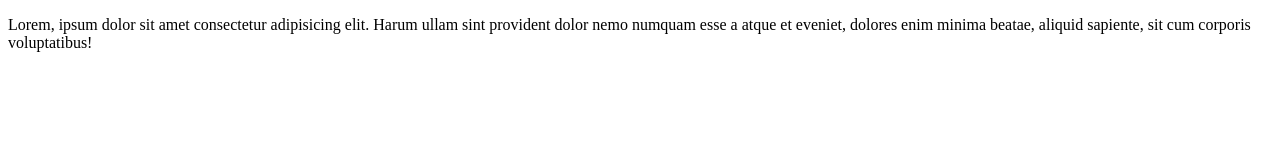
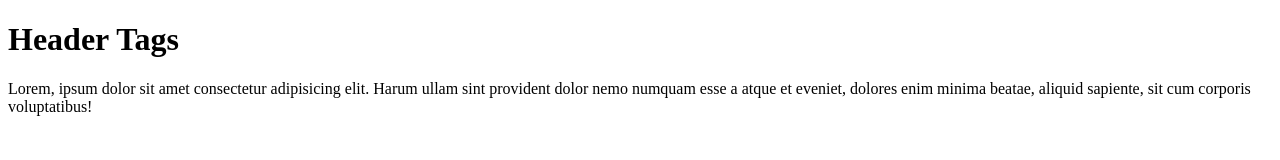
Before and after one commit to Curious-Technologist/First_Portfolio, a plain HTML site: page collaborate.html in a window 1280 px wide. Drawn offline with Linux system fonts and the light colour scheme.

Commit message:
Add header tag to collaborate.html

```diff
--- a/collaborate.html
+++ b/collaborate.html
@@ -6,6 +6,7 @@
     <title>Collaboration</title>
 </head>
 <body>
+    <h1>Header Tags</h1>
     <p>Lorem, ipsum dolor sit amet consectetur adipisicing elit. Harum ullam sint provident dolor nemo numquam esse a atque et eveniet, dolores enim minima beatae, aliquid sapiente, sit cum corporis voluptatibus!</p>
 </body>
 </html>
```
